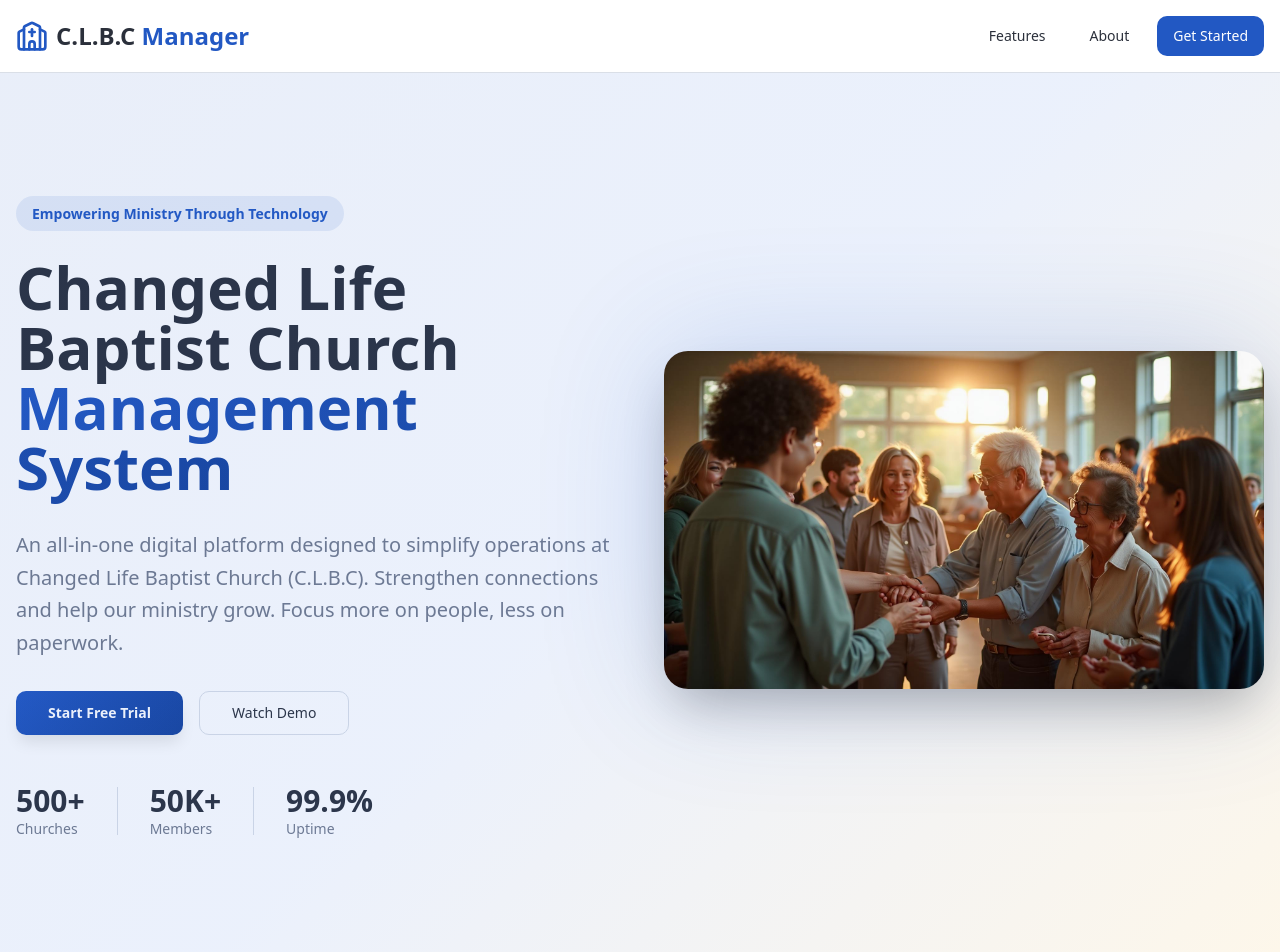
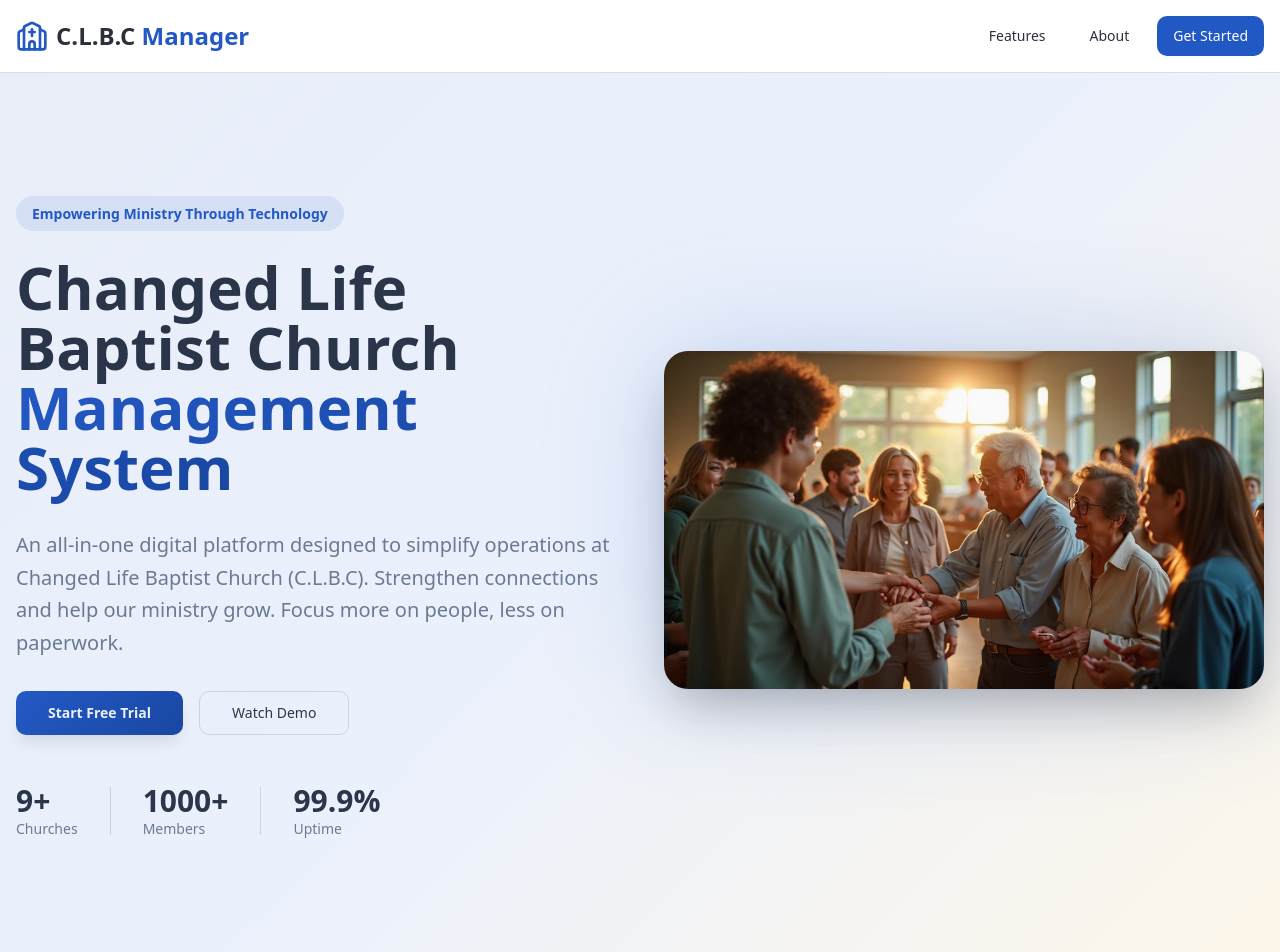
Before and after one commit to sedegah/CLBC-Attendance, a React (Vite) app: page / in a window 1280 px wide. Shown: the top 952 px of the page. Built offline with nearby package versions, Linux system fonts and the light colour scheme; the HTML template or start-up script is replaced by a standard one.

Commit message:
Update hero stats to reflect scope
Update the landing page hero section to display 9+ churches and 1000+ members (removing the previous 50K+ / 99.9% uptime display).

```diff
--- a/src/pages/Index.tsx
+++ b/src/pages/Index.tsx
@@ -105,12 +105,12 @@ const Index = () => {
               </div>
               <div className="flex items-center gap-8 pt-4">
                 <div>
-                  <div className="text-3xl font-bold text-foreground">500+</div>
+                  <div className="text-3xl font-bold text-foreground">9+</div>
                   <div className="text-sm text-muted-foreground">Churches</div>
                 </div>
                 <div className="h-12 w-px bg-border" />
                 <div>
-                  <div className="text-3xl font-bold text-foreground">50K+</div>
+                  <div className="text-3xl font-bold text-foreground">1000+</div>
                   <div className="text-sm text-muted-foreground">Members</div>
                 </div>
                 <div className="h-12 w-px bg-border" />
```
